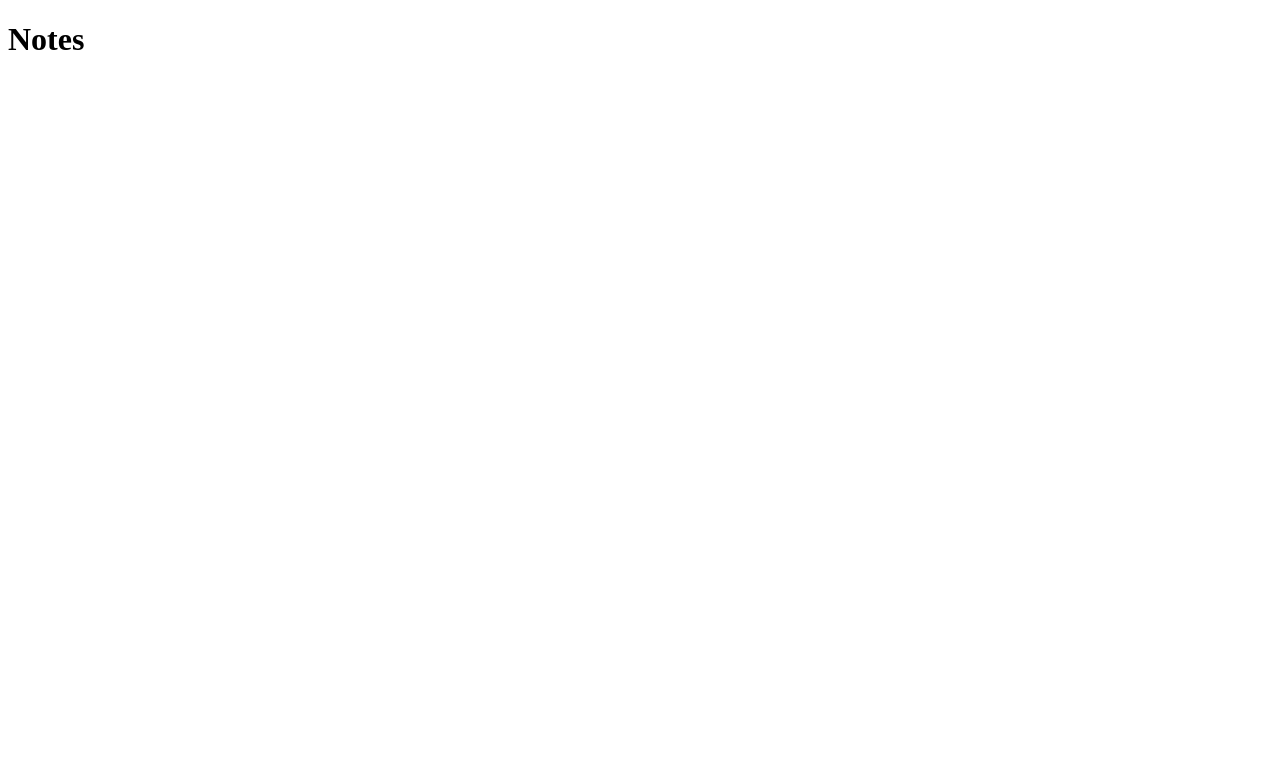
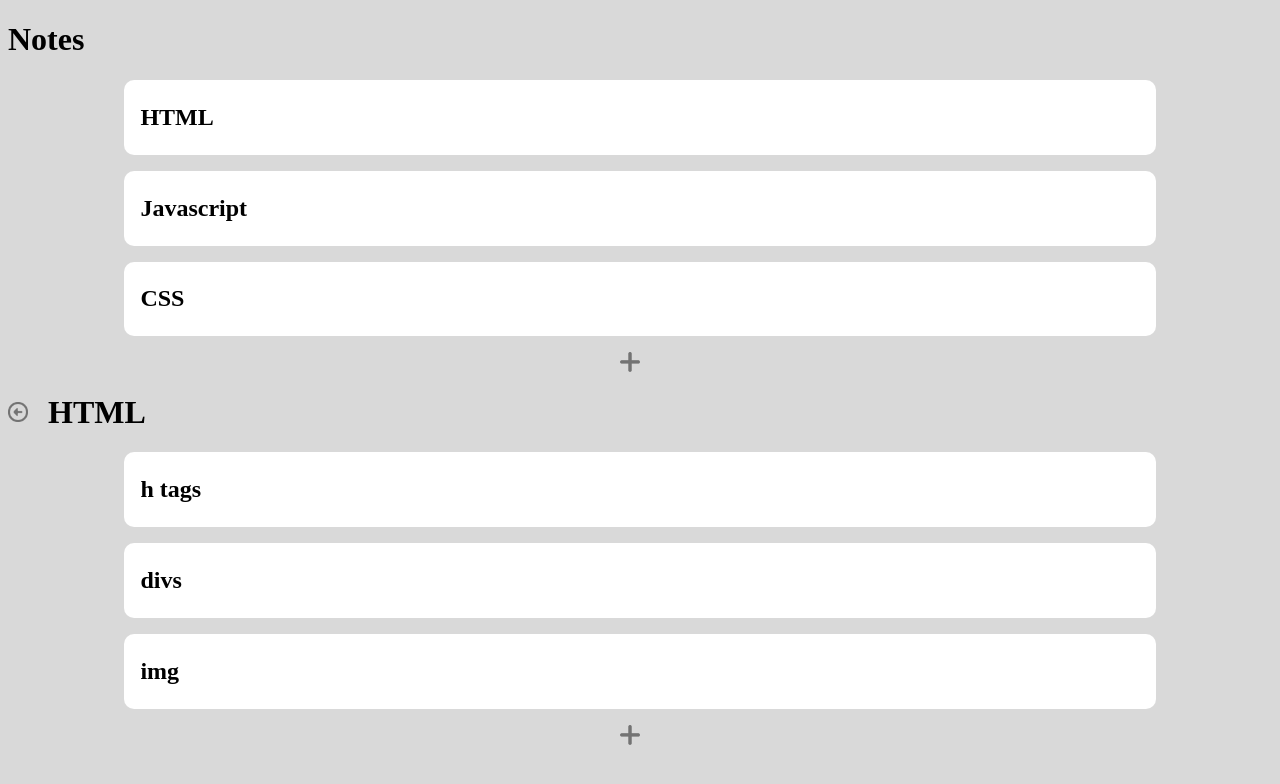
Before and after one commit to HabitWriter/Coding-Notes, a React (Vite) app: page / in a window 1280 px wide. Shown: the top 784 px of the page. Built offline with nearby package versions, Linux system fonts and the light colour scheme.

Commit message:
got the initial layout put together

```diff
--- a/src/components/MainWindow.css
+++ b/src/components/MainWindow.css
@@ -0,0 +1,47 @@
+html {
+    background-color: #d9d9d9;
+}
+
+.header {
+    display: flex;
+    align-items: center;
+}
+
+
+.topics-table {
+    display: flex;
+    flex-direction: column;
+    align-items: center;
+}
+
+.subtopics-table {
+    display: flex;
+    flex-direction: column;
+    align-items: center;
+}
+
+.topic-button {
+    background-color: white;
+    width: 80%;
+    padding: 4px;
+    margin-bottom: 16px;
+    border-radius: 10px;
+    padding-left: 16px;
+
+}
+
+.subtopic-container {
+    background-color: white;
+    width: 80%;
+    padding: 4px;
+    margin-bottom: 16px;
+    border-radius: 10px;
+    padding-left: 16px;
+
+}
+
+.icon {
+    width:20px;
+    height: 20px;
+    margin-right: 20px;
+}
--- a/src/components/MainWindow.jsx
+++ b/src/components/MainWindow.jsx
@@ -1,13 +1,49 @@
 import { useState } from 'react';
+import './MainWindow.css';
 
 export default function MainWindow() {
 
 
   return (
     <div>
+
       {/* This is where the header component will live */}
       <h1>Notes</h1>
+      {/* Now for the Topics Table */}
+      <div className="topics-table">
+        <div className="topic-button">
+          <h2>HTML</h2>
+        </div>
+        <div className="topic-button">
+          <h2>Javascript</h2>
+        </div>
+        <div className="topic-button">
+          <h2>CSS</h2>
+        </div>
+        <img src="src/images/plus.png" alt="back button" className='icon'/>
+      </div>
 
+      {/* This is what the showSubtopics display will be */}
+
+      <div className="header">
+        <img src="src/images/back.png" alt="back button" className='icon'/>
+        <h1>HTML</h1>
+      </div>
+
+      {/* Now for the Topics Table */}
+      <div className="subtopics-table">
+        <div className="subtopic-container">
+          <h2>h tags</h2>
+        </div>
+        <div className="subtopic-container">
+          <h2>divs</h2>
+        </div>
+        <div className="subtopic-container">
+          <h2>img</h2>
+        </div>
+        <img src="src/images/plus.png" alt="back button" className='icon'/>
+
+      </div>
 
     </div>
   );
```
Also changed, not shown: src/images/back.png (added), src/images/plus.png (added).
